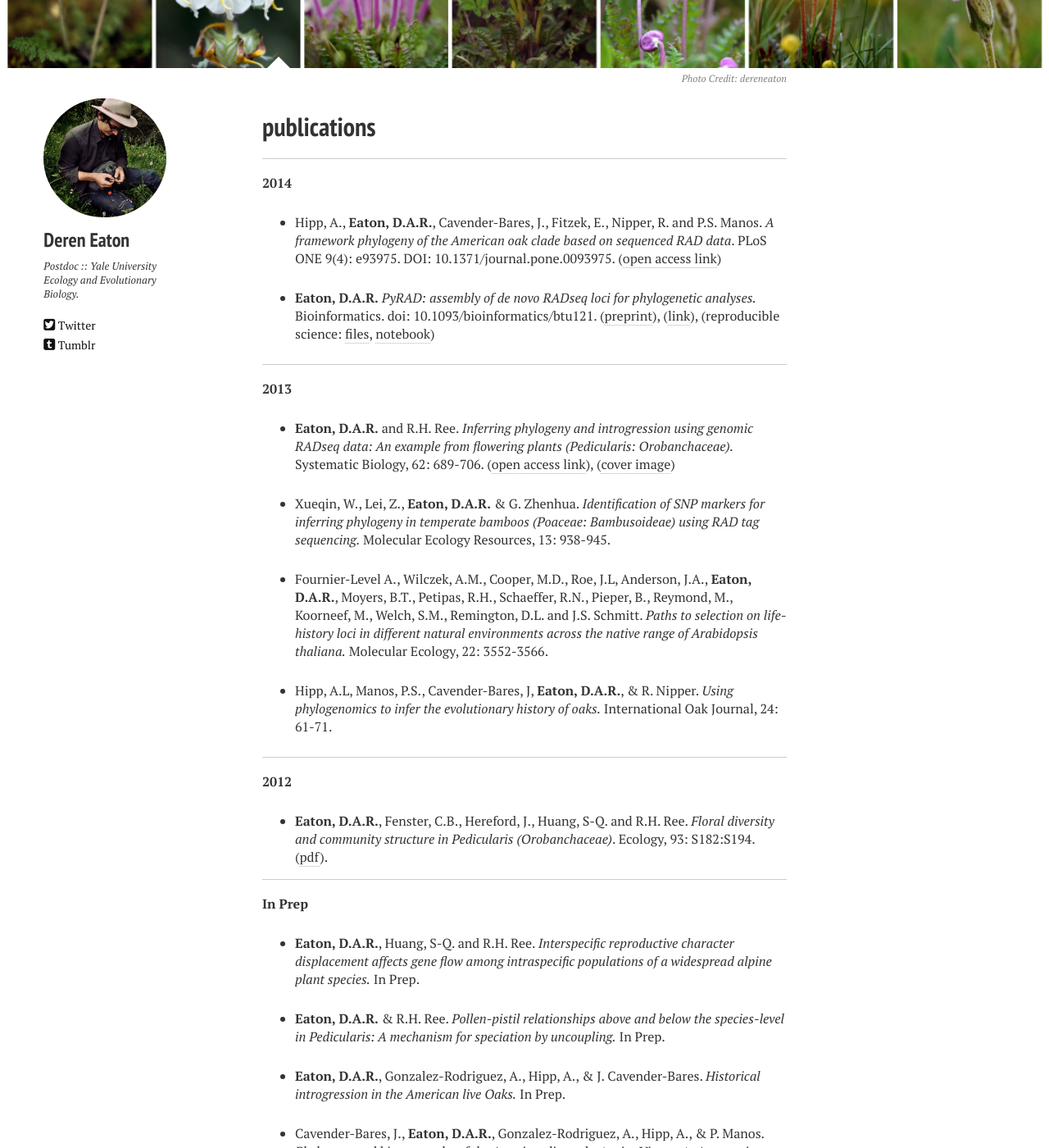
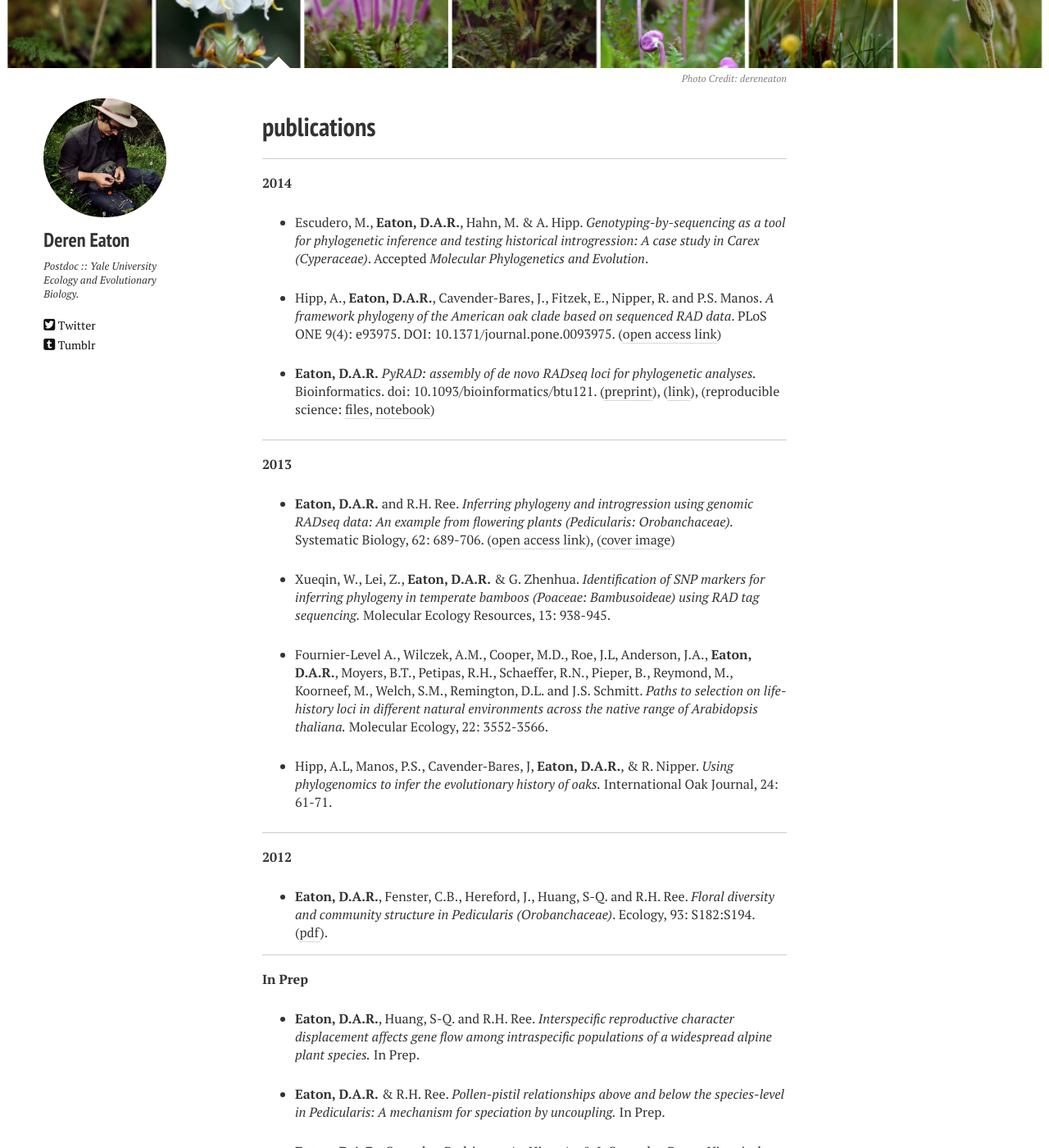
Before and after one commit to dereneaton/dereneaton.github.io, a Jekyll site: the page built from publications.md, in a window 1280 px wide and 1400 px high, scrolled down 218 px. Shown: the whole window at 82% size. Built offline with Jekyll 4.4.1, drawn with Linux system fonts in a browser that asks for light colours; Markdown is read by kramdown in place of the engine named in the settings; some of the changed text lies outside the part shown.

Commit message:
new pub upped

```diff
--- a/publications.md
+++ b/publications.md
@@ -13,6 +13,8 @@ share:
 
 -----------------
 __2014__
+
+* Escudero, M., __Eaton, D.A.R.__, Hahn, M. & A. Hipp. _Genotyping-by-sequencing as a tool for phylogenetic inference and testing historical introgression: A case study in Carex (Cyperaceae)_. Accepted _Molecular Phylogenetics and Evolution_.
 
 * Hipp, A., __Eaton, D.A.R.__, Cavender-Bares, J., Fitzek, E., Nipper, R. and P.S. Manos. _A framework phylogeny of the American oak clade based on sequenced RAD data_. PLoS ONE 9(4): e93975.
 DOI: 10.1371/journal.pone.0093975. ([open access link](http://www.plosone.org/article/info%3Adoi%2F10.1371%2Fjournal.pone.0093975))
```
Also changed, not shown: other parts of publications.md (+0 -2 lines).
